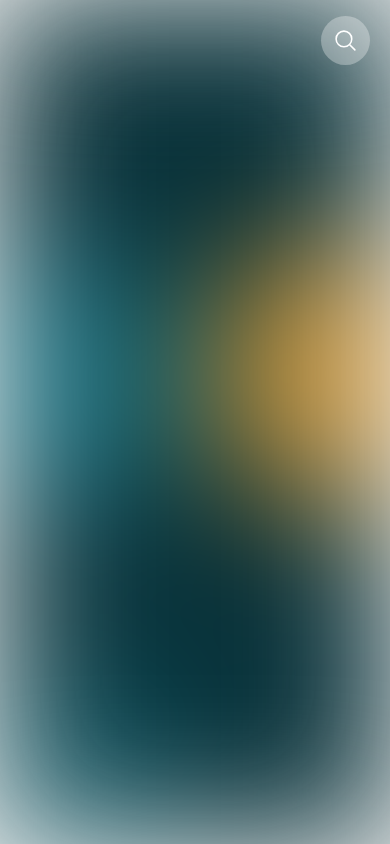
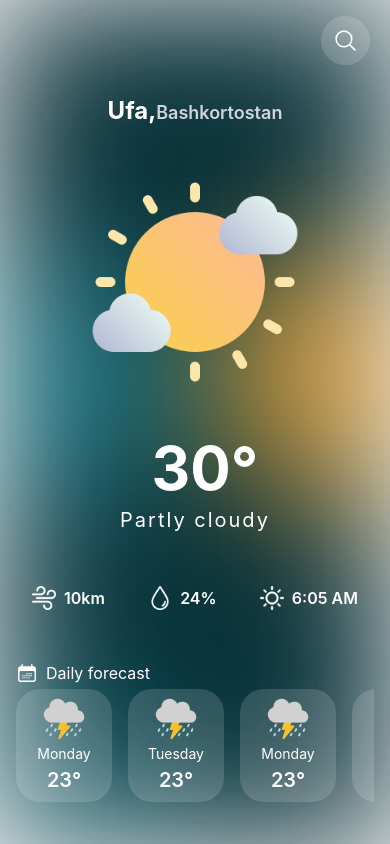
Before and after one commit to entryxbad/Weather, a React Native app: screen /Home in a window 390 px wide. Built offline with nearby package versions, Linux system fonts and the light colour scheme.

Commit message:
complete forecast component

```diff
--- /dev/null
+++ b/src/components/Forecast.jsx
@@ -0,0 +1,112 @@
+import {Image, ScrollView, Text, View} from 'react-native'
+import {CalendarDaysIcon} from 'react-native-heroicons/solid'
+
+const Forecast = () => {
+  return (
+    <View className="flex-1 justify-around mx-4 mb-2">
+      {/* Location */}
+      <Text className="text-2xl text-white font-bold text-center">
+        Ufa,
+        <Text className="text-lg text-gray-300 font-semibold">
+          Bashkortostan
+        </Text>
+      </Text>
+
+      {/* Weather Image */}
+      <View className="items-center">
+        <Image
+          className="w-52 h-52"
+          source={require('../assets/images/partlycloudy.png')}
+        />
+      </View>
+
+      {/* Degree celsius */}
+      <View className="space-y-2">
+        <Text className="text-center text-white text-6xl font-bold ml-5">
+          30&#176;
+        </Text>
+        <Text className="text-center text-white text-xl tracking-widest">
+          Partly cloudy
+        </Text>
+      </View>
+
+      {/* Other stats */}
+      <View className="flex-row justify-between mx-4">
+        <View className="flex-row space-x-2 items-center">
+          <Image
+            source={require('../assets/icons/wind.png')}
+            className="h-6 w-6"
+          />
+          <Text className="text-white font-semibold text-base">10km</Text>
+        </View>
+        <View className="flex-row space-x-2 items-center">
+          <Image
+            source={require('../assets/icons/drop.png')}
+            className="h-6 w-6"
+          />
+          <Text className="text-white font-semibold text-base">24%</Text>
+        </View>
+        <View className="flex-row space-x-2 items-center">
+          <Image
+            source={require('../assets/icons/sun.png')}
+            className="h-6 w-6"
+          />
+          <Text className="text-white font-semibold text-base">6:05 AM</Text>
+        </View>
+      </View>
+
+      {/* Forecast for next days */}
+
+      <View className="mb-2 space-y-1">
+        <View className="flex-row items-center space-x-2">
+          <CalendarDaysIcon size={22} color={'white'} />
+          <Text className="text-white text-base">Daily forecast</Text>
+        </View>
+        <ScrollView horizontal showsHorizontalScrollIndicator={false}>
+          <View className="justify-center items-center w-24 rounded-3xl bg-white-rgba py-2 space-y-1 mr-4">
+            <Image
+              source={require('../assets/images/heavyrain.png')}
+              className="w-11 h-11"
+            />
+            <Text className="text-white">Monday</Text>
+            <Text className="text-white text-xl font-semibold">23&#176;</Text>
+          </View>
+          <View className="justify-center items-center w-24 rounded-3xl bg-white-rgba py-2 space-y-1 mr-4">
+            <Image
+              source={require('../assets/images/heavyrain.png')}
+              className="w-11 h-11"
+            />
+            <Text className="text-white">Tuesday</Text>
+            <Text className="text-white text-xl font-semibold">23&#176;</Text>
+          </View>
+          <View className="justify-center items-center w-24 rounded-3xl bg-white-rgba py-2 space-y-1 mr-4">
+            <Image
+              source={require('../assets/images/heavyrain.png')}
+              className="w-11 h-11"
+            />
+            <Text className="text-white">Monday</Text>
+            <Text className="text-white text-xl font-semibold">23&#176;</Text>
+          </View>
+          <View className="justify-center items-center w-24 rounded-3xl bg-white-rgba py-2 space-y-1 mr-4">
+            <Image
+              source={require('../assets/images/heavyrain.png')}
+              className="w-11 h-11"
+            />
+            <Text className="text-white">Monday</Text>
+            <Text className="text-white text-xl font-semibold">23&#176;</Text>
+          </View>
+          <View className="justify-center items-center w-24 rounded-3xl bg-white-rgba py-2 space-y-1 mr-4">
+            <Image
+              source={require('../assets/images/heavyrain.png')}
+              className="w-11 h-11"
+            />
+            <Text className="text-white">Monday</Text>
+            <Text className="text-white text-xl font-semibold">23&#176;</Text>
+          </View>
+        </ScrollView>
+      </View>
+    </View>
+  )
+}
+
+export default Forecast
--- a/src/screens/HomeScreen.jsx
+++ b/src/screens/HomeScreen.jsx
@@ -1,5 +1,6 @@
 import {Image, SafeAreaView, StatusBar, View} from 'react-native'
 
+import Forecast from '../components/Forecast'
 import Search from '../components/Search'
 
 const HomeScreen = () => {
@@ -15,6 +16,8 @@ const HomeScreen = () => {
       <SafeAreaView className="flex-1 mt-3">
         {/* Search section */}
         <Search />
+        {/* Forecast section */}
+        <Forecast />
       </SafeAreaView>
     </View>
   )
--- a/tailwind.config.js
+++ b/tailwind.config.js
@@ -4,7 +4,7 @@ module.exports = {
   theme: {
     extend: {
       colors: {
-        'white-rgba': `rgba(255, 255, 255, 0.3)`,
+        'white-rgba': 'rgba(255, 255, 255, 0.15)',
       },
     },
   },
```
